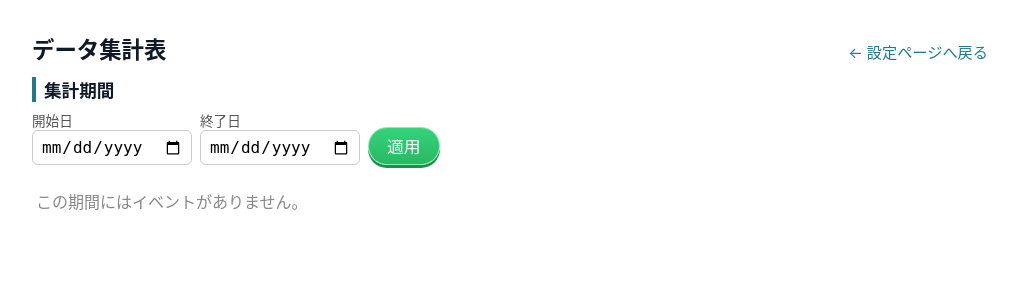
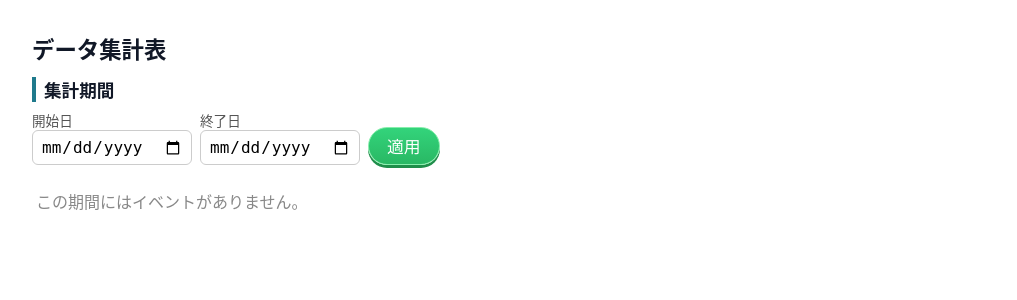
Before and after one commit to tosh-m12/django_tennis, a Django app: template tennis/templates/tennis/club_data.html in a window 1280 px wide. Shown: the top 300 px of the page, without its empty margins (130-1147 px from the left). Run offline with Django 5.2, Linux system fonts and the light colour scheme; the template is opened without the code that fills it, so the values that code supplies are empty.

Commit message:
fix: データ集計表ページの「←設定ページへ戻る」リンクを撤去

```diff
--- a/tennis/static/tennis/club_data.css
+++ b/tennis/static/tennis/club_data.css
@@ -24,17 +24,6 @@
 .data-title {
     font-size: 1.4rem;
     margin: 0;
-}
-
-.data-back-link {
-    color: #1f7a8c;
-    font-size: 0.95rem;
-    text-decoration: none;
-    margin-left: auto;
-}
-.data-back-link:hover {
-    text-decoration: underline;
-    color: #1f7a8c;   /* admin の a:hover 赤(--accent-dark)に上書きさせない */
 }
 
 /* 集計期間（クラブ戦績ページと同じ構造：section-title バー + 左寄せコンパクト） */
--- a/tennis/templates/tennis/club_data.html
+++ b/tennis/templates/tennis/club_data.html
@@ -11,7 +11,6 @@
 <div class="data-page">
   <header class="data-header">
     <h1 class="data-title">データ集計表</h1>
-    <a class="data-back-link" href="{{ settings_url }}">← 設定ページへ戻る</a>
   </header>
 
 
--- a/tennis/views.py
+++ b/tennis/views.py
@@ -966,8 +966,6 @@ def club_data(request, club_public_token, club_admin_token):
             "rows": block_rows,
         })
 
-    settings_url = reverse("tennis:club_settings", args=[club.public_token, club.admin_token])
-
     return render(request, "tennis/club_data.html", {
         "club": club,
         "club_public_token": club_public_token,
@@ -979,7 +977,6 @@ def club_data(request, club_public_token, club_admin_token):
         "attendance_table": attendance_table,
         "club_flag_tables": club_flag_tables,
         "event_flag_blocks": event_flag_blocks,
-        "settings_url": settings_url,
         "is_admin": True,
         "show_topbar": True,
         "cleanup_warnings": _run_member_auto_cleanup(club),
```
